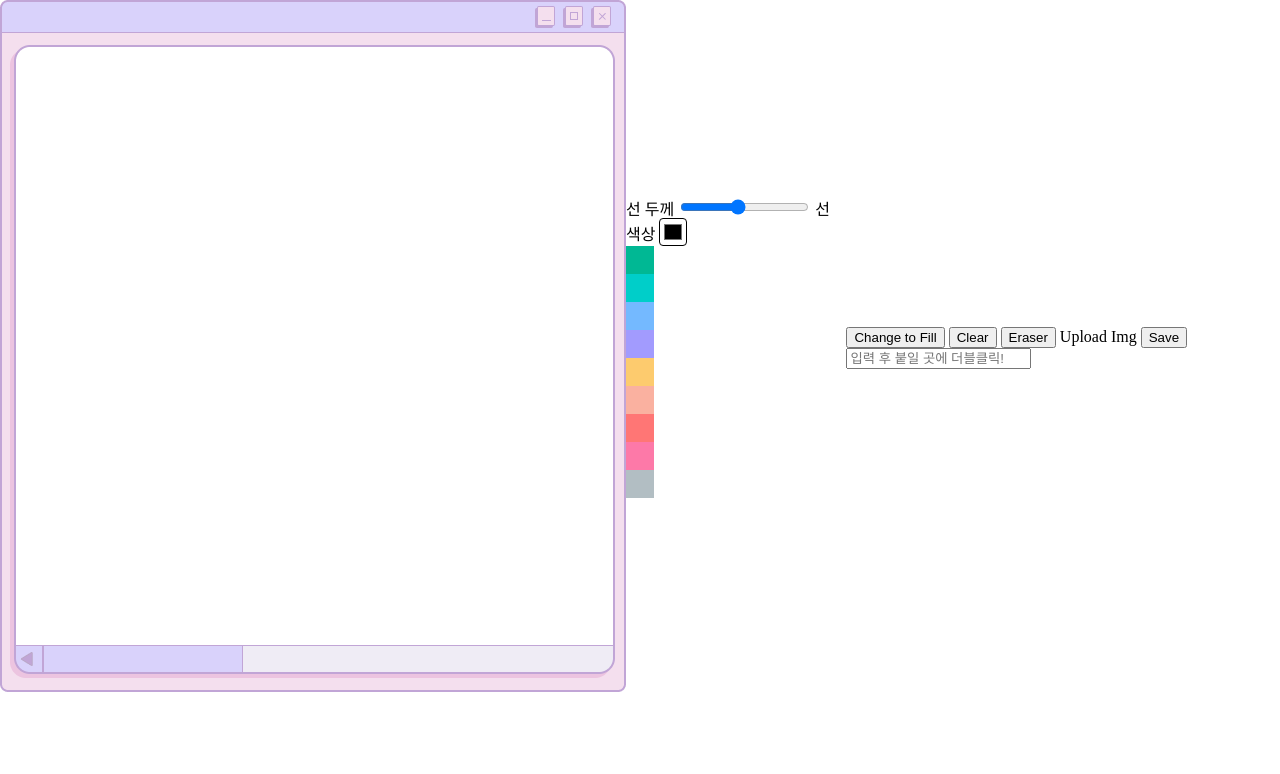
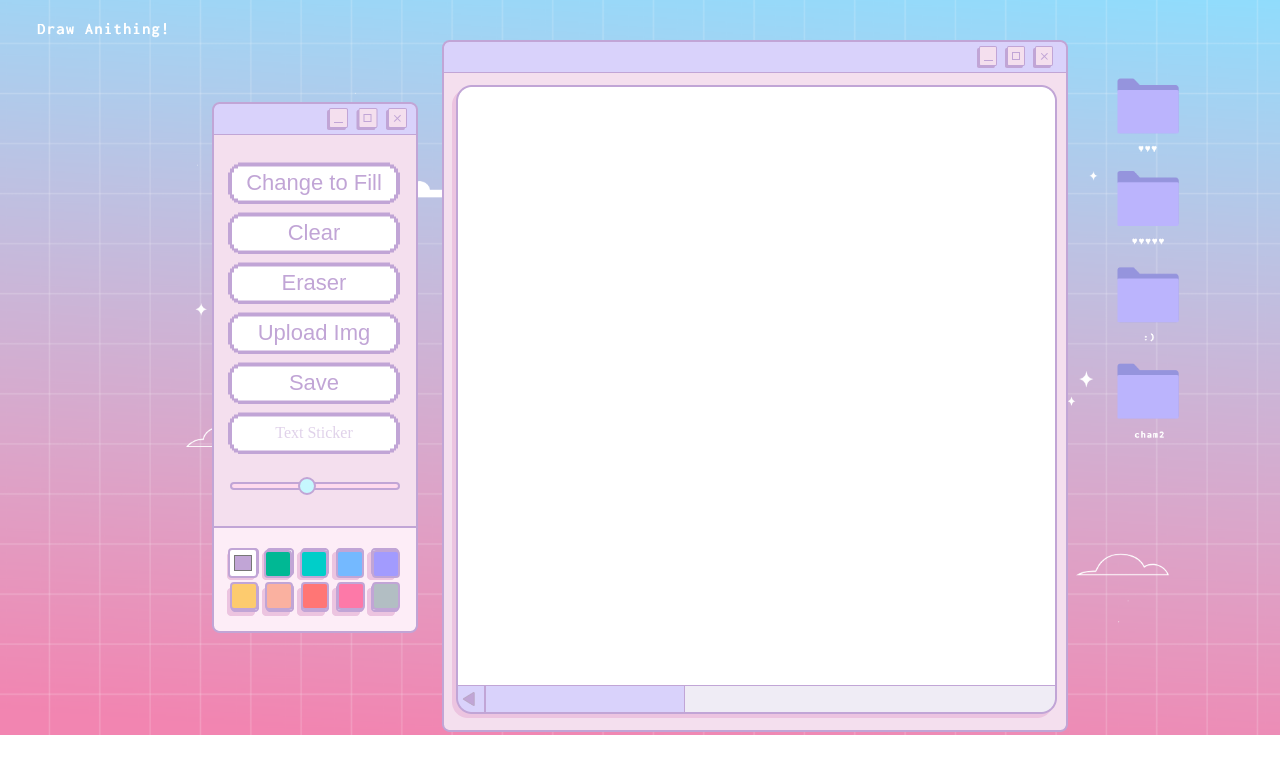
Before and after one commit to Chaam2/Canvas-Painter-App-JS, a plain HTML site: page index.html in a window 1280 px wide. Drawn offline with Linux system fonts and the light colour scheme; a web font is replaced by a local one.

Commit message:
Style : CSS레이아웃 및 전체 스타일링

```diff
--- a/app.js
+++ b/app.js
@@ -14,6 +14,7 @@ function changeLineWidth(e){
 }
 
 //색상 변경하기 - picker
+ctx.strokeStyle ="#c1a5d6"
 const colorPicker = document.querySelector('#color-picker')
 colorPicker.addEventListener('change',changeColor)
 function changeColor(e){
@@ -36,11 +37,11 @@ modeBtn.addEventListener('click',changeMode)
 function changeMode(){
   if(isFilling){
     isFilling = false
-    modeBtn.innerText = 'Change to Fill'
+    modeBtn.innerText = 'Draw mode'
   }
   else{
     isFilling = true
-    modeBtn.innerText = 'Change to Draw'
+    modeBtn.innerText = 'Fill mode'
   }
 }
 //지우기
@@ -57,7 +58,7 @@ function eraser(){
   isFilling = false
   ctx.strokeStyle = 'white'
   colorPicker.value = '#ffffff'
-  modeBtn.innerText = 'Change to Fill'
+  modeBtn.innerText = 'Draw mode'
 }
 
 //이미지 업로드하기
@@ -78,7 +79,7 @@ const sticker = document.querySelector('#text-sticker')
 canvas.addEventListener('dblclick',putSticker)
 function putSticker(e){
   const stickerText = sticker.value
-  ctx.font = lineWidth.value*10 + "px serif"
+  ctx.font = lineWidth.value*10 + "px DungGeunMo"
   ctx.fillText(stickerText,e.offsetX,e.offsetY)
 }
 
--- a/index.html
+++ b/index.html
@@ -4,18 +4,24 @@
     <meta http-equiv="X-UA-Compatible" content="IE=edge" />
     <meta name="viewport" content="width=device-width, initial-scale=1.0" />
     <link rel="stylesheet" href="styles.css" />
+    <link href="//db.onlinewebfonts.com/c/f555c47ffc99d5fbcc445e615749dc38?family=Pixel+NES" rel="stylesheet" type="text/css"/>
     <title>Meme Maker</title>
   </head>
-  <br>
-    <div class="canvas-frame">
-      <img src="imgs/Canvas frame.png"  ondragstart='return false'>
-      <canvas></canvas>
+
+  <div class="tools">
+    <div class="buttons">
+      <button id="mode-btn">Change to Fill</button>
+      <button id="clear-btn">Clear</button>
+      <button id="erase-btn">Eraser</button>
+      <label for="image-file">Upload Img
+        <input id="image-file" type="file" accept="image/*"/></label>
+        <button id="save-btn">Save</button>
+        <input id="text-sticker" type="text" placeholder="Text Sticker"/>
       </div>
     <div class="color-pick">
-    선 두께
       <input id="line-width" type="range" min="1" max="10" value="5" />
-    선 색상
-      <input id="color-picker" type="color" />
+      <div class="palettes">
+        <input id="color-picker" type="color" value="#c1a5d6" />
         <div class="palette" style="background-color: #00b894;" data-color="#00b894"></div>
         <div class="palette" style="background-color: #00cec9;" data-color="#00cec9"></div>
         <div class="palette" style="background-color: #74b9ff;" data-color="#74b9ff"></div>
@@ -26,14 +32,13 @@
         <div class="palette" style="background-color: #fd79a8;" data-color="#fd79a8"></div>
         <div class="palette" style="background-color: #b2bec3;" data-color="#b2bec3"></div>
       </div>
-    <div class="buttons">
-      <button id="mode-btn">Change to Fill</button>
-      <button id="clear-btn">Clear</button>
-      <button id="erase-btn">Eraser</button>
-      <label for="image-file">Upload Img
-      <input id="image-file" type="file" accept="image/*"/></label>
-      <button id="save-btn">Save</button>
-      <input id="text-sticker" type="text" placeholder="입력 후 붙일 곳에 더블클릭!"/>
+    </div>
+
+  </div>
+
+    <div class="canvas-frame">
+      <img src="imgs/Canvas frame.png"  ondragstart='return false'>
+      <canvas></canvas>
     </div>
 
   <script src="app.js"></script>
--- a/styles.css
+++ b/styles.css
@@ -1,14 +1,32 @@
 @import "reset.css";
+@font-face {
+  font-family : "Coder's Crux";
+  src : url(./font/CodersCrux.ttf)
+}
+@font-face {
+  font-family : "DungGeunMo";
+  src : url(./font/DungGeunMo.ttf)
+}
+*{
+  box-sizing: border-box;
+  font-family : "DungGeunMo";
+}
+body{
+  background-image: url(./imgs/background2.png);
+  background-size: cover;
+  background-repeat: no-repeat;
+}
 
 .canvas-frame{
   position: relative;
   user-select: none;
+  margin-top: 40px;
 }
 
 canvas{
   position: absolute;
-  left: 12px;
-  top: 44px;
+  left: 13px;
+  top: 45px;
   margin: 0 auto;
   width: 600px;
   height: 600px;
@@ -22,28 +40,105 @@ body{
   align-items: center;
 }
 
+.palettes{
+  display: flex;
+  flex-wrap: wrap;
+  justify-content: space-around;
+  margin-top: 48px;
+  position: absolute;
+  bottom: 21px;
+  right: 14px;
+  left: 14px;
+}
+#line-width{
+  margin-top: 20px;
+}
+#line-width[type=range]{
+  -webkit-appearance: none;
+  cursor: pointer;
+  border-radius: 16px;
+  background-color: #ffdaee;
+  border: 2px solid #C1A5D6;
+  height: 8px;
+}
+#line-width[type=range]::-webkit-slider-thumb {
+  -webkit-appearance: none;
+  background-color: #C6F7FE;
+  border: 2px solid #C1A5D6;
+  width: 18px;
+  height: 18px;
+  border-radius: 16px;
+}
+
 .palette{
   width: 28px;
   height: 28px;
+  margin: 2px;
+  border-radius: 4px;
+  border: 2px solid #C1A5D6;
 }
 
+#color-picker{
+  background-color: white;
+  border-radius: 4px;
+  border: 2px solid #C1A5D6;
+  width: 30px;
+  height: 30px;
+  }
+  #color-picker:hover{
+  background-color: grey;
+  }
+  .color-pick{
+    border: 1px ;
+    display: flex;
+    flex-direction: column;
+    flex-wrap: wrap;
+  }
+
+
 #image-file{
+  /* 파일선택버튼 숨기기 */
   display: none;
 }
 
-/* .buttons{
-  display: none;
+.tools{
+  background-image: url(./imgs/Tool\ frame.png);
+  width: 206px;
+  height: 531px;
+  padding: 60px 16px;
+  margin-right: 24px;
+  position: relative;
 }
-.color-pick{
-  display: none;
-} */
 
-#color-picker{
-background-color: white;
-border-radius: 4px;
-width: 28px;
-height: 28px;
+button,label,#text-sticker{
+  all:unset;
+  font-family: "Coder's Crux","Pixel NES", sans-serif;
+  text-align: center;
+  display: flex;
+  align-items: center;
+  justify-content: center;
+  font-size: 22px;
+  /* font-weight: bold; */
+  color: #c1a5d6;
+  width: 172px;
+height: 42px;
+margin-bottom: 8px;
+background-image: url(./imgs/button/Default.png);
 }
-#color-picker:hover{
-background-color: grey;
+input::placeholder {
+  color:#c1a5d680;
 }
+#text-sticker{
+  font-family : "DungGeunMo";
+  font-size: 16px;
+}
+button:hover,
+label:hover{
+  cursor: pointer;
+  background-image: url(./imgs/button/Hover.png);
+}
+button:focus,
+label:focus{
+  cursor: pointer;
+  background-image: url(./imgs/button/Focus.png);
+}
```
Also changed, not shown: font/CodersCrux.ttf (added), imgs/Tool frame.png (added), imgs/background.png (added), imgs/background2.png (added), imgs/button/Default.png (added), imgs/button/Focus.png (added), imgs/button/Hover.png (added), 4 other files. Lines whose indentation alone changed are shown as unchanged.
